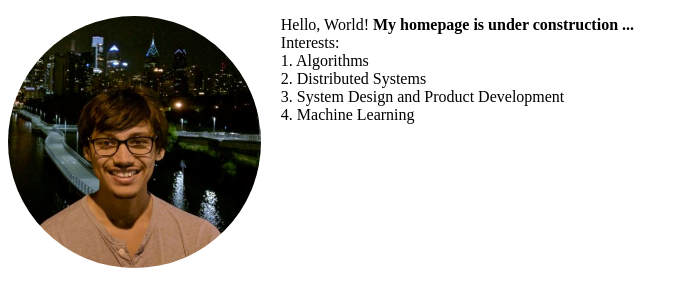
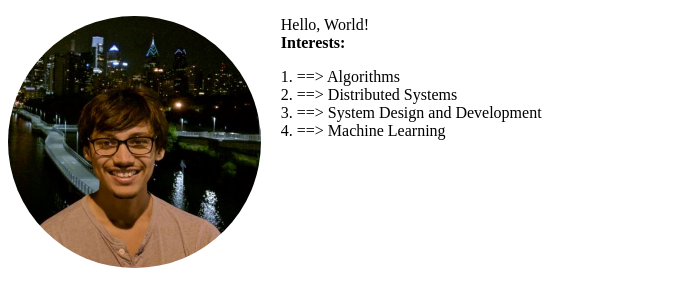
Before and after one commit to chirags27/chirags27.github.io, a plain HTML site: page index.html in a window 1280 px wide. Shown: the whole page, without its empty margins (0-688 px from the left). Drawn offline with Linux system fonts and the light colour scheme.

Commit message:
Basic updates

```diff
--- a/index.html
+++ b/index.html
@@ -1,9 +1,10 @@
 <!doctype html>
 <html lang="en">
 	<head>
+		<meta charset="UTF-8">
 		<link rel="stylesheet" type="text/css" href="style.css">
 		<title>
-			Chirag M. Shah's homepage!
+			Chirag M. Shah's Homepage!!
 		</title>
 	</head>
 	<body>
@@ -11,14 +12,27 @@
 			<img src="chirags.jpg" alt="Chirag M. Shah">
 		</a>
 		<p>
-			Hello, World! <b>My homepage is under construction ...</b><br>
-
-			Interests:<br>
-
-			1. Algorithms<br>
-			2. Distributed Systems<br>
-			3. System Design and Product Development<br>
-			4. Machine Learning<br>
+			Hello, World! <br> <b> Interests: <p id="status"></p></b>
+			<script type="text/javascript">
+				var allInterests =
+				[
+					"Algorithms",
+					"Distributed Systems",
+					"System Design and Development",
+					"Machine Learning"
+				]
+				var funcData, count = 1, toPrint = '';
+				funcData = setInterval (
+					function () {
+						if (count <= allInterests.length) {
+							toPrint += count + ". ==> " + allInterests[count - 1] + "<br>";
+							count++;
+							document.getElementById("status").innerHTML = toPrint;
+						} else {
+							clearInterval(funcData);
+						}
+					}, 1000);
+			</script>
 		</p>
 	</body>
 </html>
```
Also changed, not shown: 1 other file.
